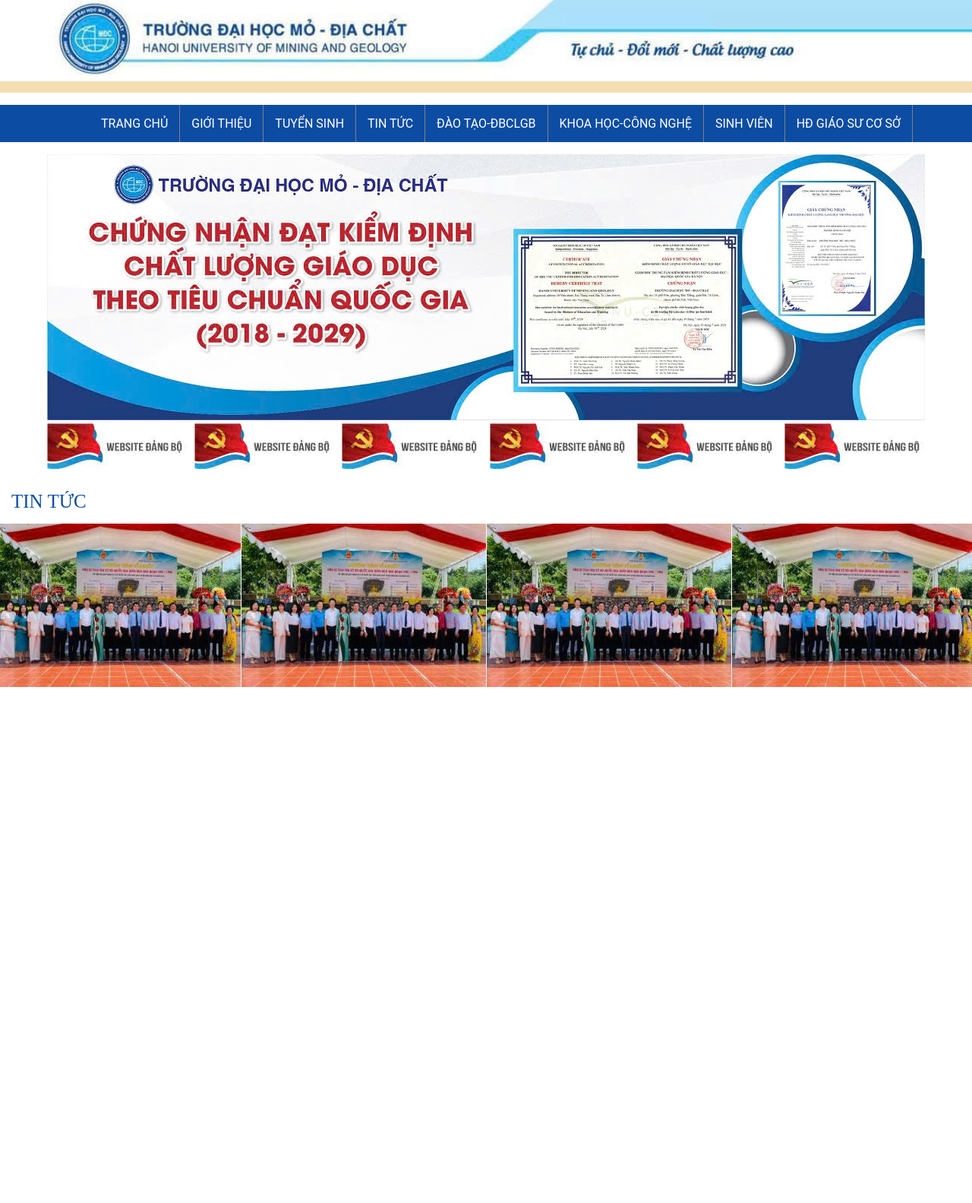
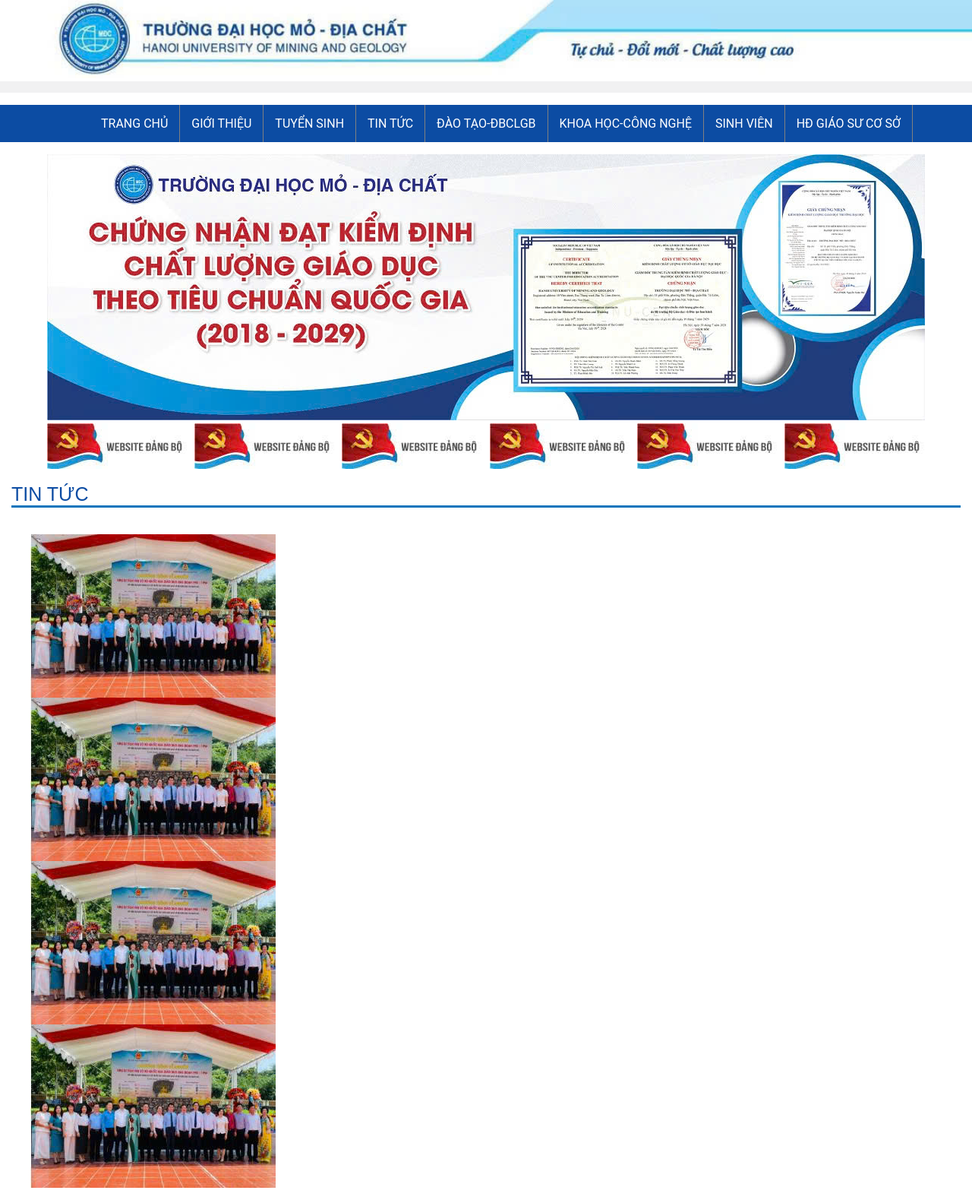
Before and after one commit to camtu02-nyn/2321050008, a PHP site: page / in a window 1280 px wide. Shown: the whole page at 76% size. Before the commit the page ends 904 px from the top, so only its background shows below. Run offline with PHP 8.4, Linux system fonts and the light colour scheme.

Commit message:
Update style.css

```diff
--- a/bai5/style.css
+++ b/bai5/style.css
@@ -15,6 +15,7 @@
 }
 .border{
     border-right: 1px solid grey;
+
 }
 .danhmuc-lienket{
     color: white;
@@ -31,24 +32,49 @@
     justify-content: space-between;
 }
 header{
-    border-bottom: 15px solid wheat;
+    border-bottom: 15px solid #f1f1f2;
+}
+
+.tintuc-noidung{
+    max-width: 1200px;
+    margin: 0 auto;
+    padding: 20px
 }
 .tieude {
     color:#0c4ca3 ;
-    background-color: white;
-    padding: 15px;
+    margin: 15px;
     font-size: 25px;
-    border-radius: 5px 5px 0 0;
-	margin: 0 10px 0 0;
-
+    font-family: Arial;
+    border-bottom: 3px solid #0f75bc
 }
-
-.tintuc-noidung {
-    display: flex;
-   justify-content: center;
+.xemthem{
+    color:#939597;
+    text-align: right;
+    font-size: 13px;
+    margin: 0 0 10px 0;
 }
-.baiviet {
-    height: 300px;
-    background-color: #fff;
-    justify-content: space-between;
+.baiviet{
+    display: grid;
+    grid-template-columns: repeat(auto-fit, minmax(260px, 1fr));
+    gap: 20px;
 }
+.baiviet-1{
+    border: 1px solid white;
+    border-radius: 6px;
+}
+.baiviet-1 img{
+    width: 100%;
+    height: 200px;
+}
+.baiviet-1 h3{
+    font-size: 16px;
+    margin: 10px;
+}
+.baiviet-1 a{
+    text-decoration: none;
+    color: black;
+    margin:0 10px 12px;
+}
+.baiviet-1 li{
+    padding:5px 10px 5px 0
+}
```
